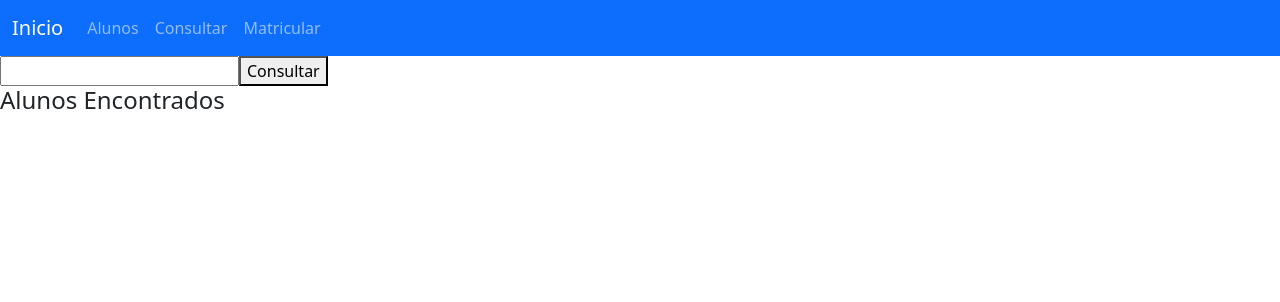
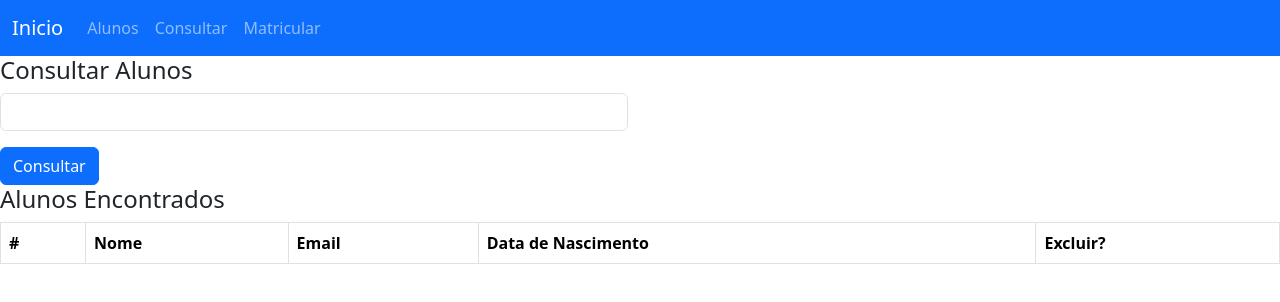
Before and after one commit to DaviAsp/ProjetoPizzariav2, a React (Create React App) app in the folder ProjetoPizzariav2/ProjetoPizzariav2/clientapp/: page /consultarAlunos in a window 1280 px wide. Shown: the top 302 px of the page. Built offline with nearby package versions, Linux system fonts and the light colour scheme.

Commit message:
testes com modal

```diff
--- a/ProjetoPizzariav2/ProjetoPizzariav2/clientapp/src/ConsultarAlunos.js
+++ b/ProjetoPizzariav2/ProjetoPizzariav2/clientapp/src/ConsultarAlunos.js
@@ -1,16 +1,26 @@
 import React, { useState, useEffect } from "react";
 import { httpClient } from './HTTPClient';
+import { Form, FormGroup, Button, Input, Col, Row, Table,
+    ModalHeader, ModalBody, ModalFooter, Modal } from "reactstrap";
 
 export default function ConsultarAlunos() {
 
 
     const [stateAluno, setStateAluno] = useState({
+        codigo: 0,
         nomeAluno: ""
     });
 
     const [stateAlunos, setStateAlunos] = useState({
         alunos: []
     });
+
+    // Função para abrir/fechar o modal
+const alternarModal = () => setModal(!modal);
+
+    const [modal, setModal] = useState(false);
+
+    //const toggle = () => setModal(!modal)
 
     const obterAlunosPorNome = () => {
 
@@ -45,13 +55,9 @@ export default function ConsultarAlunos() {
 
     }
 
-    const excluirAluno = (alunoAtual) => {
-        debugger
-        if (!window.confirm(`Deseja excluir: "${alunoAtual.aluno}"?`)) {
-            return;
-        }
+    const handleConfirmar = (alunoAtual) => {
 
-        let p = httpClient().delete("Aluno/Excluir?id=" + alunoAtual.id);
+                let p = httpClient().delete("Aluno/Excluir?id=" + alunoAtual.id);
 
         p.then(r => {
             return r;
@@ -73,16 +79,96 @@ export default function ConsultarAlunos() {
         .catch((error) => {
             alert("Deu erro"+error);
         })
+        alternarModal(); // Fecha o modal após a ação
+    };
+
+      // Função chamada ao clicar no botão "Cancelar"
+  const handleCancelar = () => {
+    // Adicione sua lógica de cancelamento aqui
+    alternarModal(); // Fecha o modal
+  };
+
+
+    const excluirAluno = (alunoAtual) => {
+
+
+    //  <Modal isOpen={modal} toggle={alternarModal} >
+    //     <ModalHeader toggle={alternarModal}>Confirmação de Exclusão</ModalHeader>
+    //     <ModalBody>
+    //      Deseja realmente excluir?
+    //     </ModalBody>
+    //     <ModalFooter>
+    //       <Button color="primary" onClick={handleConfirmar(alunoAtual)}>
+    //         Confirmar
+    //       </Button>
+    //       <Button color="secondary" onClick={handleCancelar}>
+    //         Cancelar
+    //       </Button>
+    //     </ModalFooter>
+    //   </Modal>
+
+        // if (!window.confirm(`Deseja excluir: "${alunoAtual.aluno}"?`)) {
+        //     return;
+        // }
+
+        // let p = httpClient().delete("Aluno/Excluir?id=" + alunoAtual.id);
+
+        // p.then(r => {
+        //     return r;
+        // })
+        // .then(r => {
+        //     if(r.ok)
+        //     {
+        //         let alunos = stateAlunos.alunos;
+        //         let posicao = alunos.findIndex((f) => f.id == alunoAtual.id);
+        //         alunos.splice(posicao, 1);
+
+        //         setStateAlunos({
+        //             alunos
+        //         });
+        //     }
+        //     else
+        //         alert("não é possível excluir um aluno vinculado a uma disciplina!");
+        // })
+        // .catch((error) => {
+        //     alert("Deu erro"+error);
+        // })
     }
 
     let saida =
         <>
-            <input type="text" value={stateAluno.nomeAluno} onChange={(event) => { setStateAluno({ nomeAluno: event.target.value }) }}></input>
-            <button onClick={obterAlunosPorNome}>Consultar</button>
-
-
+        <h4>Consultar Alunos </h4>
+          <Form>
+            <Row>
+                <Col md={6}>
+                    <FormGroup>
+                       <Input type="search" value={stateAluno.nomeAluno} onChange={(event) => { setStateAluno({ nomeAluno: event.target.value }) }}></Input>
+                    </FormGroup>
+                    <Button color="primary" onClick={obterAlunosPorNome}>Consultar</Button>
+                </Col>
+            </Row>
+          </Form>
             <h4>Alunos Encontrados</h4>
-            <table >
+            <Table hover bordered>
+                <thead>
+                        <tr>
+                            <th>
+                                #
+                            </th>
+                            <th>
+                                Nome
+                            </th>
+                            <th>
+                                Email
+                            </th>
+                            <th>
+                                Data de Nascimento
+                            </th>
+                            <th>
+                                Excluir?
+                            </th>
+                        </tr>
+                </thead>
                 <tbody>
                     {stateAlunos.alunos.map((alunoAtual) => (<tr key={alunoAtual.id}
                         style={{ background: (alunoAtual.id == stateAluno.id ? "red" : ""), paddingBottom: 10 }}
@@ -92,12 +178,27 @@ export default function ConsultarAlunos() {
                         <td>{alunoAtual.email}</td>
                         <td>{alunoAtual.dataNascimento}</td>
                         <td>
-                            <button type="button"
-                                onClick={() => excluirAluno(alunoAtual)}>X</button>
+                            <Button type="button" color="danger"
+                                onClick={alternarModal}>X</Button>
                         </td>
                     </tr>))}
                 </tbody>
-            </table>
+            </Table>
+
+                 <Modal isOpen={modal} toggle={alternarModal} >
+                    <ModalHeader toggle={alternarModal}>Confirmação de Exclusão</ModalHeader>
+                    <ModalBody>
+                    Deseja realmente excluir?
+                    </ModalBody>
+                    <ModalFooter>
+                    <Button color="primary" onClick={handleConfirmar}>
+                        Confirmar
+                    </Button>
+                    <Button color="secondary" onClick={handleCancelar}>
+                        Cancelar
+                    </Button>
+                    </ModalFooter>
+                </Modal>
 
         </>
 
```
